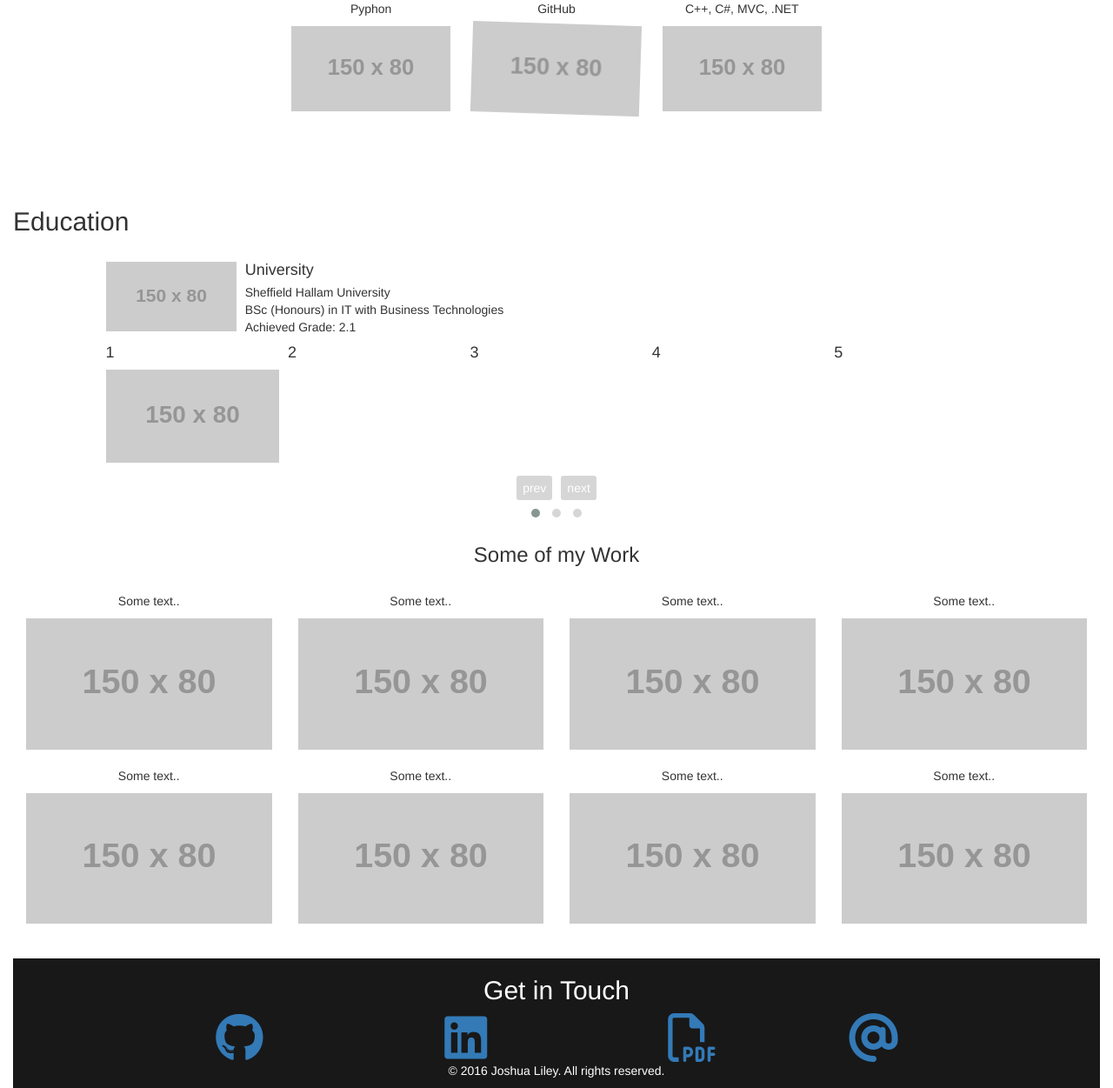
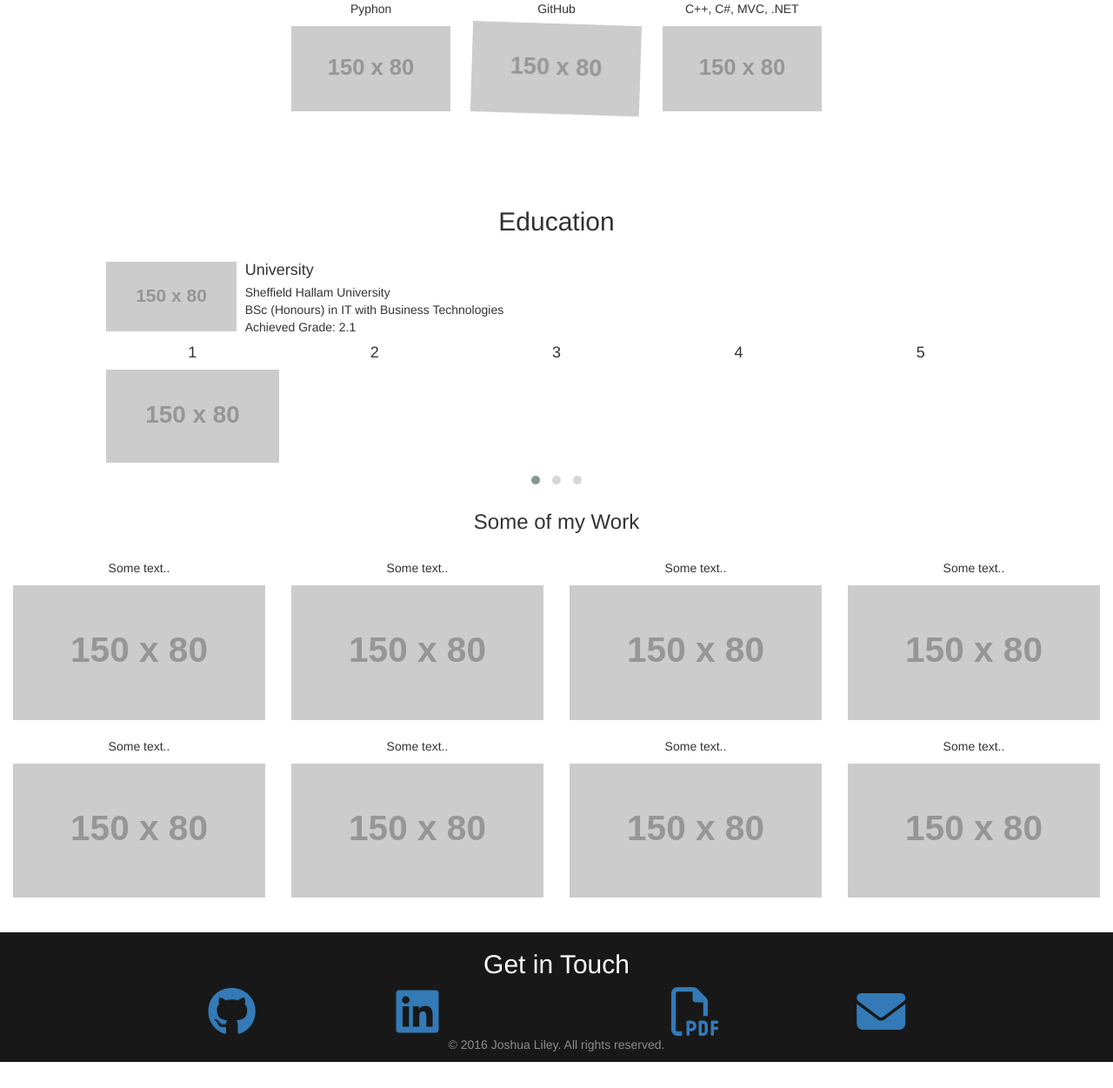
Before and after one commit to jliley94/Website, a PHP site: page / in a window 1280 px wide. Shown: the part 1041-2292 px from the top of the page at 87% size. After the commit the page ends 2262 px from the top, so only its background shows below. Run offline with PHP 8.4, Linux system fonts and the light colour scheme; grey boxes labelled with a size stand in for pictures from a placeholder-image service; some libraries are stand-ins or nearby versions.

Commit message:
minor changes to layout

```diff
--- a/css/style.css
+++ b/css/style.css
@@ -42,9 +42,6 @@
         background-color: #181818;
         color: #fff;
     }
-    footer img {
-        border-width: 2px;
-        border-color: #000;
-        border-radius: 50%;
-        border-radius: 50%;
+    footer p {
+        color: #8c8c8c;
     }
--- a/index.html
+++ b/index.html
@@ -142,7 +142,7 @@
   </div><br><br>
 
   <!-- Third Section: Education -->
-  <div id="Education" class="container-fluid bg-3">
+  <div id="Education" class="container-fluid bg-3 text-center">
     <!-- Nav Spacer -->
     <div class="spacer"></div>
     <h2>Education</h2><br>
@@ -155,7 +155,7 @@
               <img class="media-object" src="https://placehold.it/150x80?text=IMAGE" alt="Plinth">
             </a>
           </div>
-          <div class="media-body">
+          <div class="media-body text-left">
             <h4 class="media-heading">University</h4>
             Sheffield Hallam University<br>
             BSc (Honours) in IT with Business Technologies<br>
@@ -184,6 +184,7 @@
       </div>
       <div class="col-sm-1"></div>
     </div>
+  </div>
 
   <!-- Forth Section: Portfolio -->
   <div id="Portfolio" class="container-fluid bg-3 text-center">
@@ -206,9 +207,7 @@
         <img src="https://placehold.it/150x80?text=IMAGE" class="img-responsive" style="width:100%" alt="Image">
       </div>
     </div>
-    </div><br>
-
-    <div class="container-fluid bg-3 text-center">
+    <br>
     <div class="row">
       <div class="col-sm-3">
         <p>Some text..</p>
@@ -238,16 +237,16 @@
        <a href="https://github.com/jliley94" target="_blank"><i class="fa fa-github fa-4x" aria-hidden="true"></i></a>
      </div>
      <div class="col-sm-1"></div>
-       <div class="col-sm-2">
+     <div class="col-sm-1">
        <a href="https://uk.linkedin.com/in/joshualiley" target="_blank"><i class="fa fa-linkedin-square fa-4x" aria-hidden="true"></i></a>
      </div>
-       <div class="col-sm-1"></div>
+     <div class="col-sm-2"></div>
      <div class="col-sm-1">
        <a href="http://jliley.co.uk/documents/Joshua%20Liley%20CV.pdf" target="_blank"><i class="fa fa-file-pdf-o fa-4x" aria-hidden="true"></i></a>
      </div>
      <div class="col-sm-1"></div>
      <div class="col-sm-1">
-         <a href="mailto:jliley94@gmail.com" target="_blank"><i class="fa fa-at fa-4x" aria-hidden="true"></i></a>
+       <a href="mailto:jliley94@gmail.com" target="_blank"><i class="fa fa-envelope fa-4x" aria-hidden="true"></i></a>
      </div>
    </div>
    <p>© 2016 Joshua Liley. All rights reserved.</p>
@@ -263,7 +262,6 @@
     $('.owl-carousel').owlCarousel({
       loop:true,
       margin:10,
-        nav:true,
       autoplay:true,
       autoplayTimeout:1000,
       autoplayHoverPause:true,
```
Lines whose indentation alone changed are shown as unchanged.
